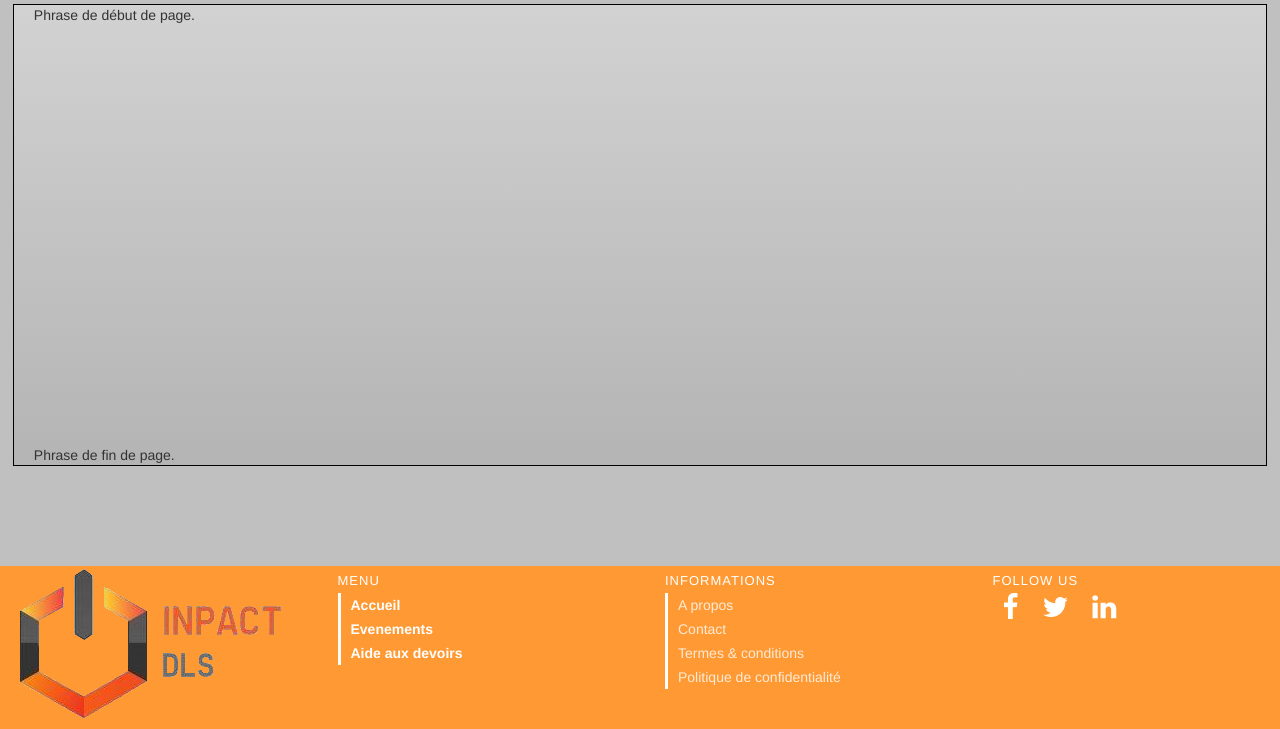
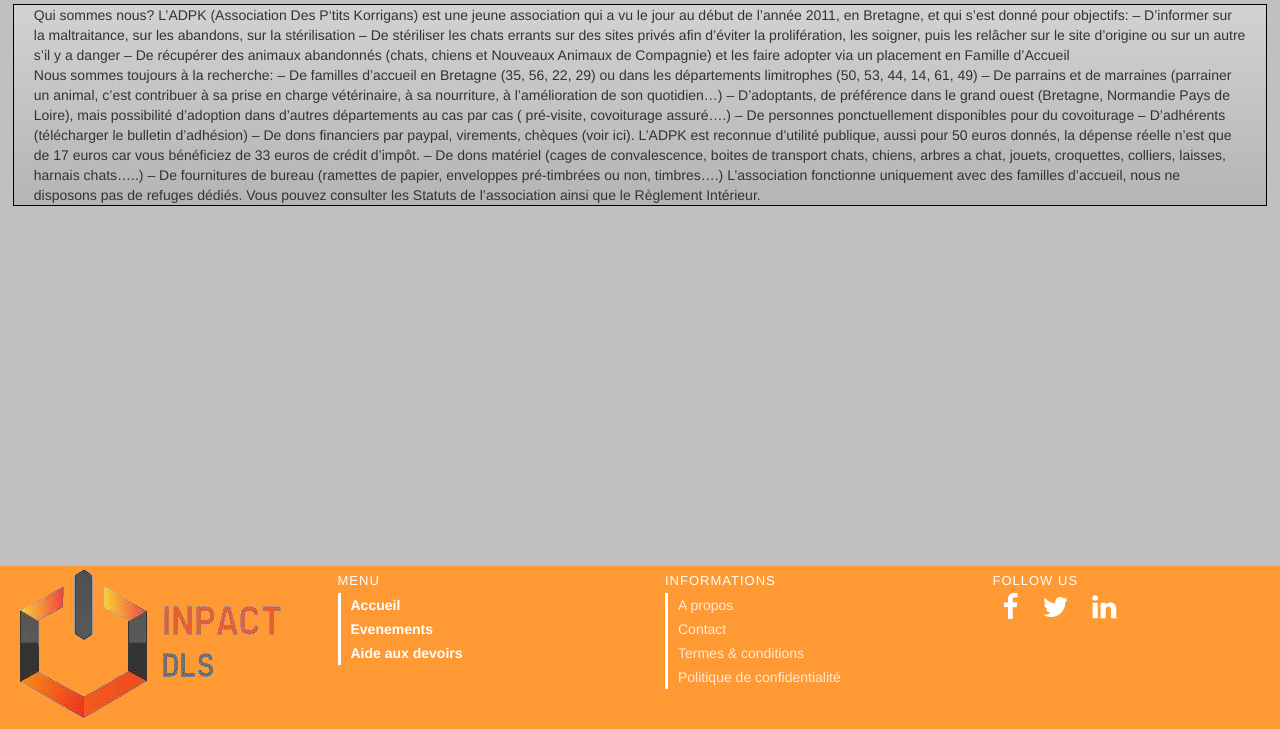
Before and after one commit to delasalle-sio-boutin/inpact.dls, a PHP site: template vues/VueAPropos.php in a window 1280 px wide. Shown: the part 71-800 px from the top of the page. Run offline with PHP 8.4, Linux system fonts and the light colour scheme; the template is opened without the code that fills it, so the values that code supplies are empty; the visitor is signed in with stand-in values (Sample User, id 1); some libraries are stand-ins or nearby versions.

Commit message:
modif vue Apropos.php

```diff
--- a/vues/VueAPropos.php
+++ b/vues/VueAPropos.php
@@ -2,9 +2,27 @@
 
 <body>
 	<div id="page">
-		Phrase de début de page.
-		<br><br><br><br><br><br><br><br><br><br><br><br><br><br><br><br><br><br><br><br><br><br>
-		Phrase de fin de page.
+		Qui sommes nous?
+L’ADPK (Association Des P‘tits Korrigans) est une jeune association qui a vu le jour au début de l’année 2011, en Bretagne, et qui s’est donné pour objectifs:
+
+–  D’informer sur la maltraitance, sur les abandons, sur la stérilisation
+– De stériliser les chats errants sur des sites privés afin d’éviter la prolifération, les soigner, puis les relâcher sur le site d’origine ou sur un autre s’il y a danger
+– De récupérer des animaux abandonnés (chats, chiens et Nouveaux Animaux de Compagnie) et les faire adopter via un placement en Famille d’Accueil
+<br>
+Nous sommes toujours à la recherche:
+
+– De familles d’accueil en Bretagne  (35, 56, 22, 29) ou dans les départements limitrophes (50, 53, 44, 14, 61, 49)
+– De parrains et de marraines (parrainer un animal, c’est contribuer à sa prise en charge vétérinaire, à sa nourriture,  à l’amélioration de son quotidien…)
+– D’adoptants, de préférence dans le grand ouest (Bretagne, Normandie Pays de Loire), mais possibilité d’adoption dans d’autres départements au cas par cas ( pré-visite, covoiturage assuré….)
+– De personnes ponctuellement disponibles pour du covoiturage
+– D’adhérents (télécharger le bulletin d’adhésion)
+– De dons financiers par paypal, virements, chèques (voir ici). L’ADPK est reconnue d’utilité publique, aussi pour 50 euros donnés, la dépense réelle n’est que de 17 euros car vous bénéficiez de 33 euros de crédit d’impôt.
+– De dons matériel (cages de convalescence, boites de transport chats, chiens, arbres a chat, jouets, croquettes, colliers, laisses, harnais chats…..)
+– De fournitures de bureau (ramettes de papier, enveloppes pré-timbrées ou non, timbres….)
+
+L’association fonctionne uniquement avec des familles d’accueil, nous ne disposons pas de refuges dédiés.
+
+Vous pouvez consulter les Statuts de l’association ainsi que le Règlement Intérieur.
 	</div>
 </body>
 
```
